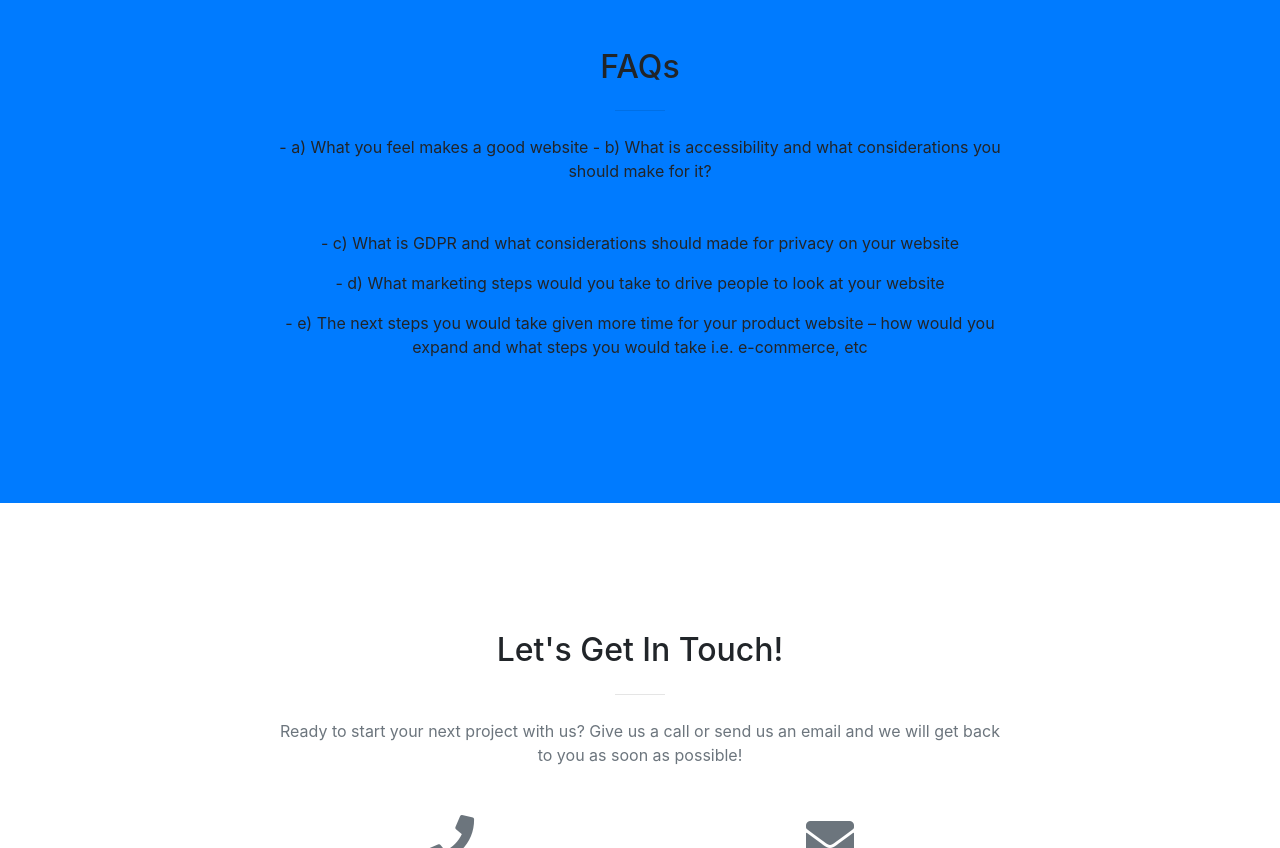
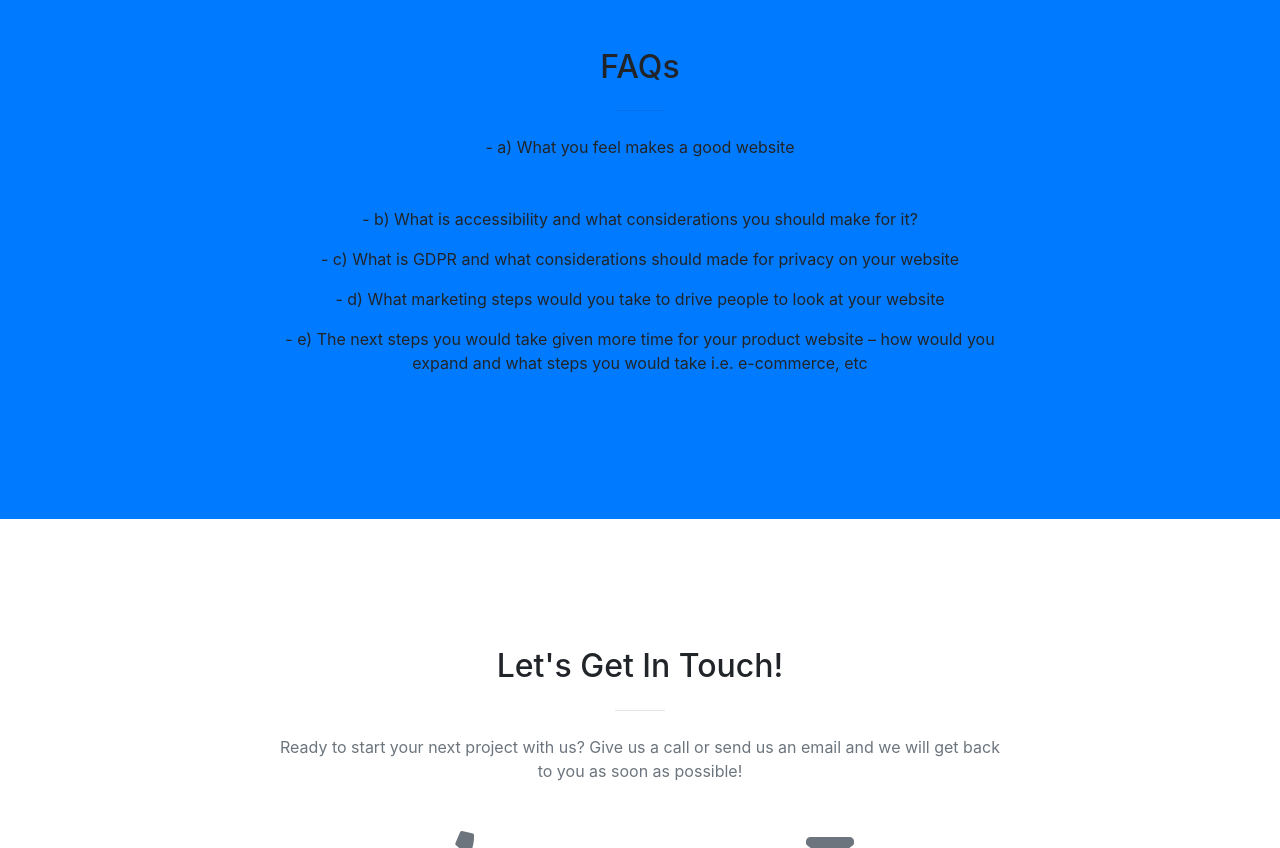
Before and after one commit to dylanhall16/horizons, a website with bundled scripts: page index.html in a window 1280 px wide. Shown: the part 3160-4008 px from the top of the page. Built offline with nearby package versions, Linux system fonts and the light colour scheme.

Commit message:
updated faq section 2

```diff
--- a/index.html
+++ b/index.html
@@ -237,7 +237,7 @@
           <h2 class="section-heading">FAQs</h2>
           <hr class="my-4">
           <p class="mb-5">
-            - a) What you feel makes a good website
+            - a) What you feel makes a good website </p>
             - b) What is accessibility and what considerations you should make for it? </p>
             - c) What is GDPR and what considerations should made for privacy on your website </p>
             - d) What marketing steps would you take to drive people to look at your website </p>
```
